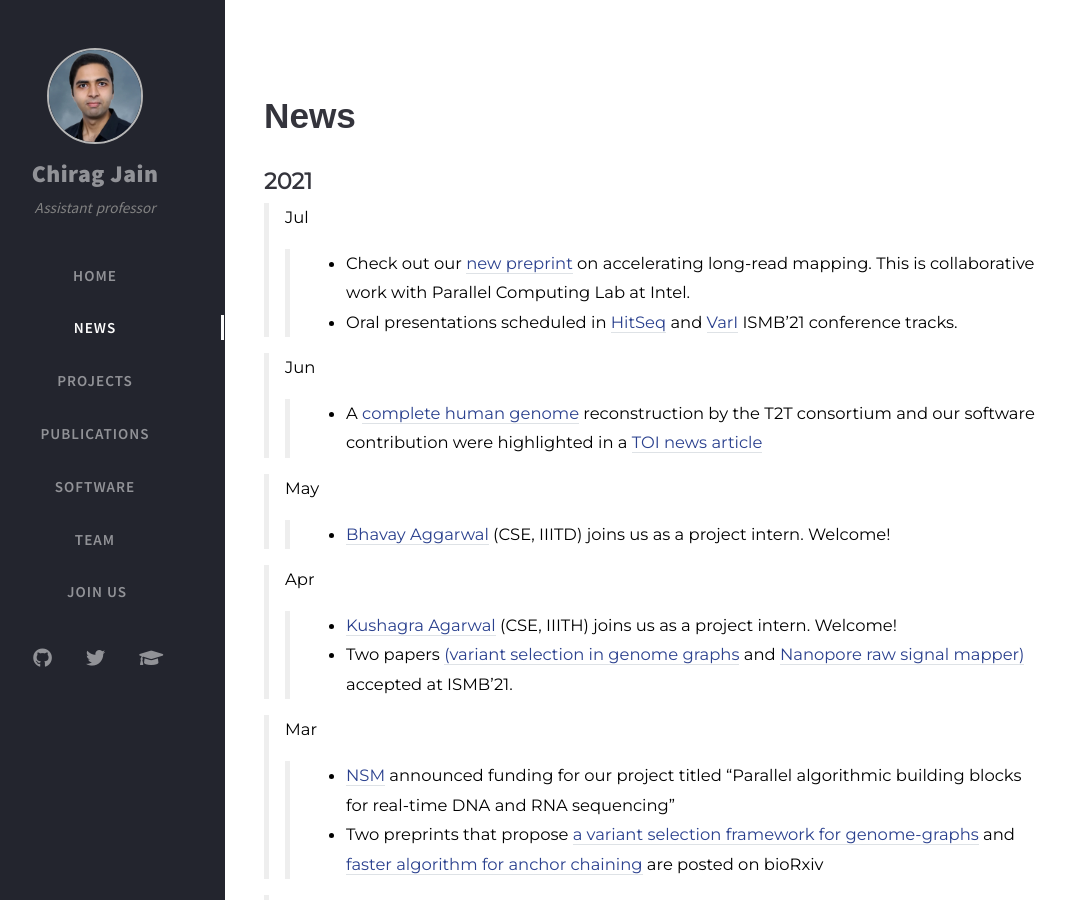
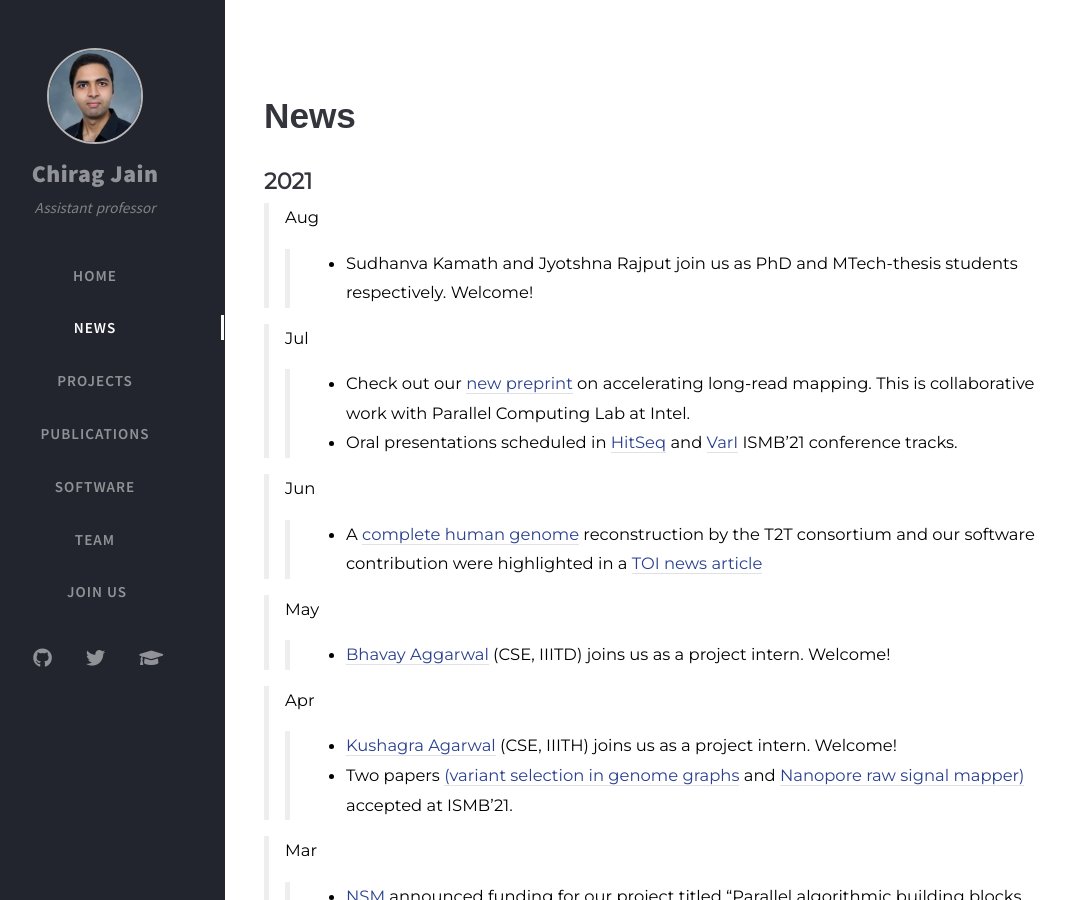
Before and after one commit to at-cg/at-cg.github.io, a Jekyll site: the page built from tabs/new.md, in a window 1280 px wide and 900 px high. Shown: the whole window, without its empty margins (35-1101 px from the left). Built offline with Jekyll 4.4.1, drawn with Linux system fonts in a browser that asks for light colours; nearby versions of some CDN libraries; comment, search, counter and statistics services are not loaded.

Commit message:
update news

```diff
--- a/tabs/new.md
+++ b/tabs/new.md
@@ -20,6 +20,9 @@ type: news
 # **News**
 
 ## **2021**
+
+> Aug
+>> - Sudhanva Kamath and Jyotshna Rajput join us as PhD and MTech-thesis students respectively. Welcome!
 
 > Jul
 >> - Check out our [new preprint](https://www.biorxiv.org/content/10.1101/2021.07.21.453294v1) on accelerating long-read mapping. This is collaborative work with Parallel Computing Lab at Intel.
```
